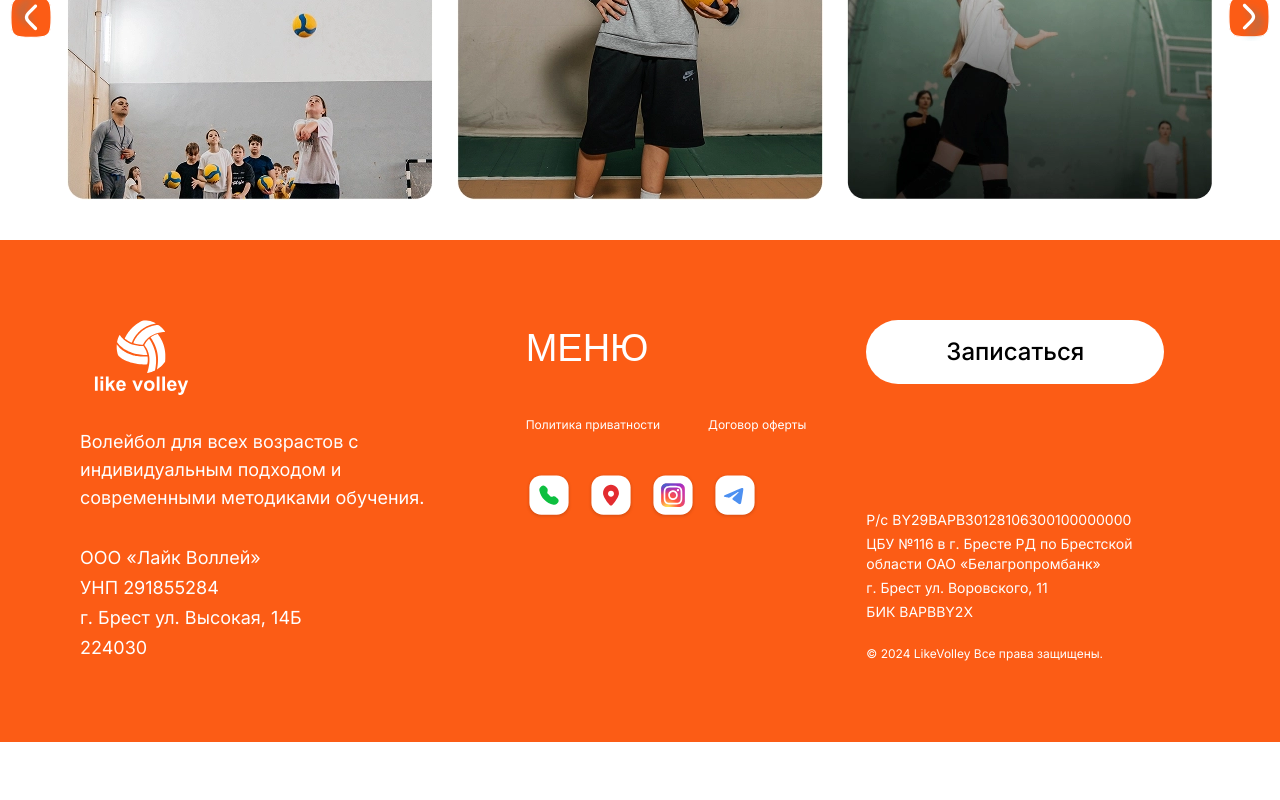
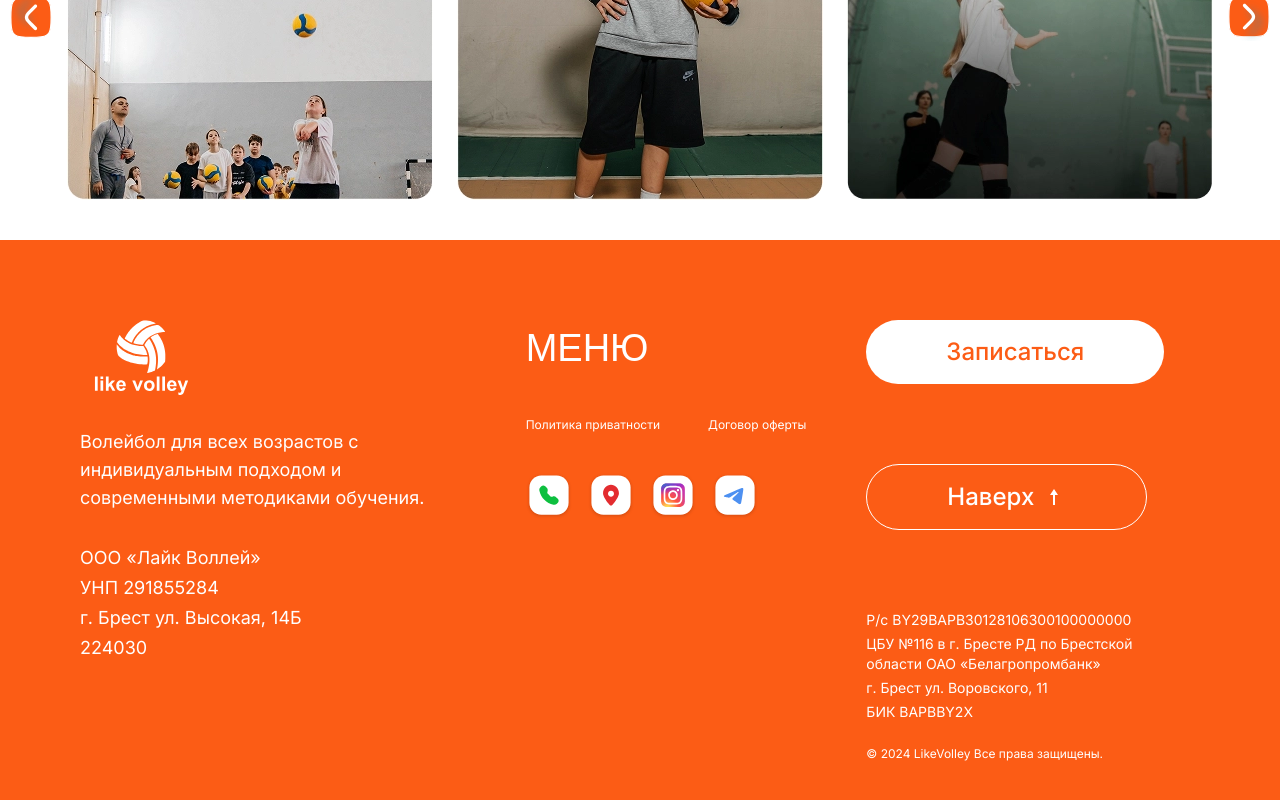
Before and after one commit to evgeniyworkbel/like-volley, a Next.js app: page / in a window 1280 px wide. Shown: the part 5409-6209 px from the top of the page. Before the commit the page ends 6151 px from the top, so only its background shows below. Built offline with nearby package versions, Linux system fonts and the light colour scheme; no server answers; a web font is replaced by a local one.

Commit message:
feat(widgets): add scroll to top

```diff
--- a/src/widgets/footer/ui/footer.tsx
+++ b/src/widgets/footer/ui/footer.tsx
@@ -6,6 +6,7 @@ import Image from "next/image";
 import { signUpForWorkoutSectionId, navLinks } from "@/shared/constants";
 import { Button } from "@/shared/ui";
 import { Contacts } from "./contacts";
+import { UpArrowBox } from "./up-arrow-box";
 
 export function Footer() {
   const handleClick = () => {
@@ -56,10 +57,17 @@ export function Footer() {
         </div>
         <div className="flex flex-col items-center gap-20 xl:items-start xl:justify-between">
           <Button
-            className="rounded-[40px] bg-white px-20 py-4 text-2xl font-medium text-foreground"
+            className="rounded-[40px] bg-white px-20 py-4 text-2xl font-medium text-accent-orange"
             onClick={handleClick}
           >
             Записаться
+          </Button>
+          <Button
+            className="flex items-center gap-2 rounded-[40px] border px-20 py-4 text-2xl font-medium text-white"
+            onClick={() => window.scrollTo({ top: 0 })}
+          >
+            Наверх
+            <UpArrowBox />
           </Button>
           <ul className="flex max-w-72 flex-col gap-1 text-center text-sm xl:text-start">
             <li>Р/с BY29BAPB30128106300100000000</li>
--- /dev/null
+++ b/src/widgets/footer/ui/up-arrow-box.tsx
@@ -0,0 +1,10 @@
+export function UpArrowBox() {
+  return (
+    <div className="relative h-6 w-6">
+      <div className="absolute top-1/2 left-1/2 flex -translate-x-1/2 -translate-y-1/2 rotate-180 flex-col items-center">
+        <div className="h-2.5 w-0.5 bg-white"></div>
+        <div className="border-t-[6px] border-r-4 border-l-4 border-t-white border-r-transparent border-l-transparent" />
+      </div>
+    </div>
+  );
+}
```
